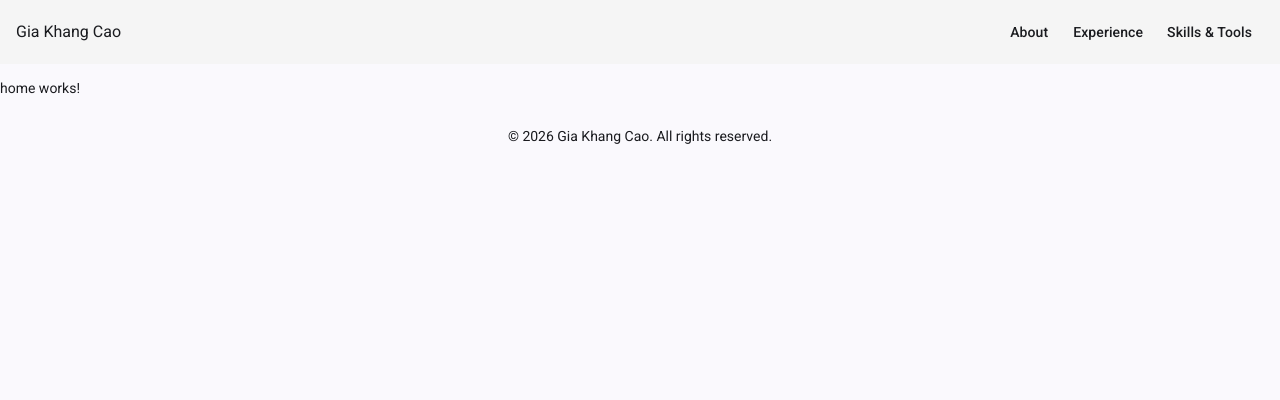
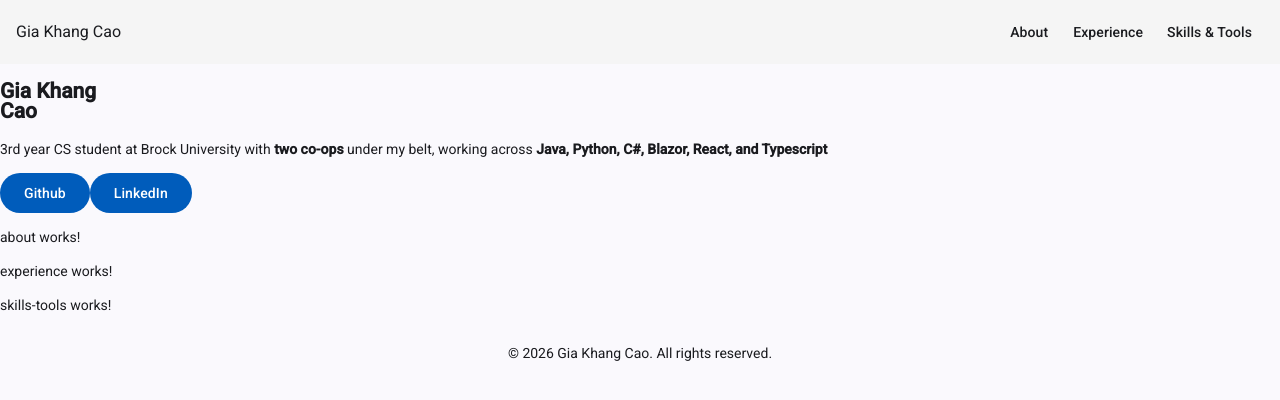
Before and after one commit to GiaKhangCao/Portfolio, an Angular app: page /home in a window 1280 px wide. Shown: the top 400 px of the page. Built offline with nearby package versions, Linux system fonts and the light colour scheme.

Commit message:
Implementing home section and change from routing to scrolling page

```diff
--- a/src/app/app.config.ts
+++ b/src/app/app.config.ts
@@ -1,5 +1,5 @@
 import { ApplicationConfig, provideBrowserGlobalErrorListeners, provideZonelessChangeDetection } from '@angular/core';
-import { provideRouter } from '@angular/router';
+import { provideRouter, withInMemoryScrolling } from '@angular/router';
 
 import { routes } from './app.routes';
 
@@ -7,6 +7,9 @@ export const appConfig: ApplicationConfig = {
   providers: [
     provideBrowserGlobalErrorListeners(),
     provideZonelessChangeDetection(),
-    provideRouter(routes)
+    provideRouter(routes, withInMemoryScrolling({
+      anchorScrolling: 'enabled',
+      scrollPositionRestoration: 'enabled',
+    }))
   ]
 };
--- a/src/app/components/header/header.html
+++ b/src/app/components/header/header.html
@@ -3,7 +3,7 @@
 
     <span class="example-spacer"></span>
 
-    <a mat-button routerLink="/about">About</a>
-    <a mat-button routerLink="/experience">Experience</a>
-    <a mat-button routerLink="/skills-tools">Skills & Tools</a>
+    <a mat-button routerLink="/home" fragment="about">About</a>
+    <a mat-button routerLink="/home" fragment="experience">Experience</a>
+    <a mat-button routerLink="/home" fragment="skills-tools">Skills & Tools</a>
 </mat-toolbar>
--- a/src/app/components/pages/home/home.html
+++ b/src/app/components/pages/home/home.html
@@ -1 +1,16 @@
-<p>home works!</p>
+<section id="home">
+    <div>
+        <h1>
+            Gia Khang <br> Cao
+        </h1>
+        <p>3rd year CS student at Brock University with <b>two co-ops</b> under my belt, working across <b>Java, Python, C#, Blazor, React, and Typescript</b></p>
+    </div>
+    <span>
+        <a matButton="filled" href="https://github.com/GiaKhangCao">Github</a>
+        <a matButton="filled" href="https://www.linkedin.com/in/gia-khang-c-05745b290/">LinkedIn</a>
+    </span>
+</section>
+
+<app-about id="about"></app-about>
+<app-experience id="experience"></app-experience>
+<app-skills-tools id="skills-tools"></app-skills-tools>
--- a/src/app/components/pages/home/home.ts
+++ b/src/app/components/pages/home/home.ts
@@ -1,8 +1,12 @@
 import { Component } from '@angular/core';
+import { MatAnchor } from "@angular/material/button";
+import { About } from '../about/about';
+import { Experience } from '../experience/experience';
+import { SkillsTools } from '../skills-tools/skills-tools';
 
 @Component({
   selector: 'app-home',
-  imports: [],
+  imports: [MatAnchor, About, Experience, SkillsTools],
   templateUrl: './home.html',
   styleUrl: './home.scss',
 })
--- a/src/styles.scss
+++ b/src/styles.scss
@@ -38,4 +38,5 @@ body {
 /* You can add global styles to this file, and also import other style files */
 
 html, body { height: 100%; }
+html { scroll-behavior: smooth; }
 body { margin: 0; font-family: Roboto, "Helvetica Neue", sans-serif; }
```
Also changed, not shown: src/app/app.routes.ts (+0 -15 lines).
